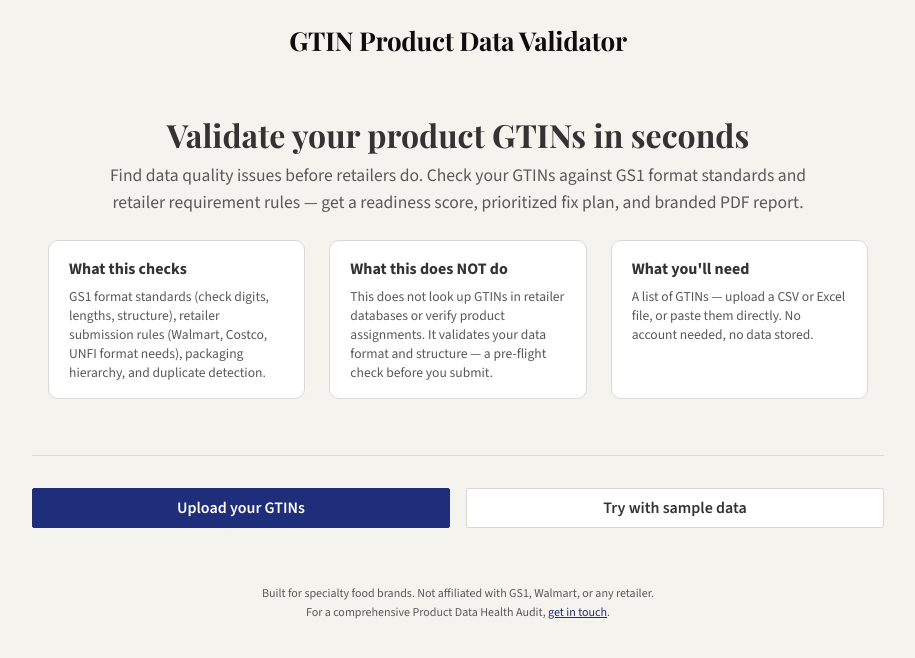
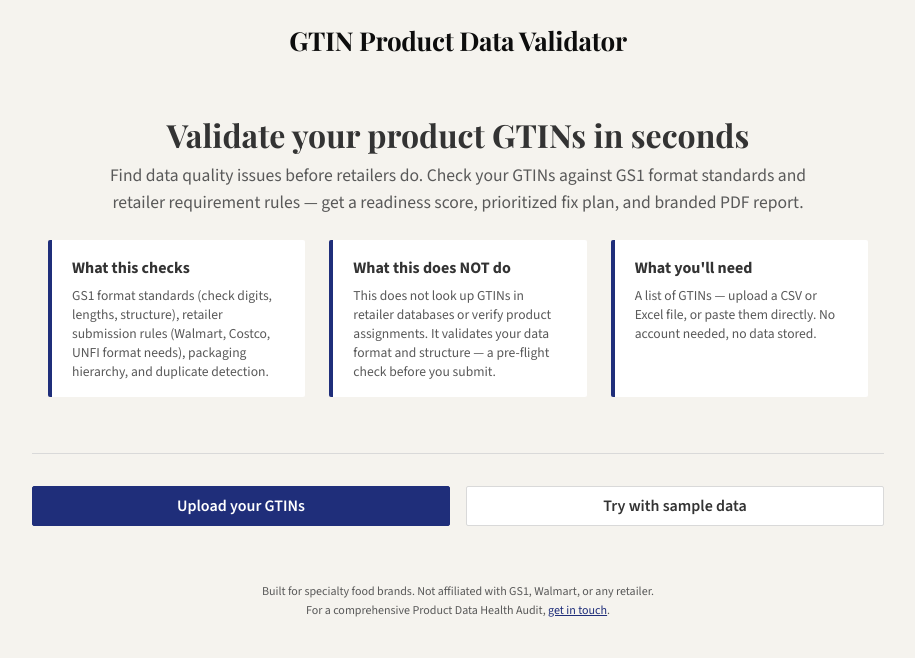
Before and after one commit to MsShawnP/gtin-validator, a React (Vite) app in the folder frontend/: page / in a window 1280 px wide. Shown: the top 658 px of the page, without its empty margins (182-1097 px from the left). Built offline with nearby package versions, Linux system fonts and the light colour scheme; no server answers.

Commit message:
Standardize hero cards to canonical pattern (white bg, 4px left border)
Co-Authored-By: Claude Opus 4.6 <noreply@anthropic.com>

```diff
--- a/frontend/src/components/HeroSection.module.css
+++ b/frontend/src/components/HeroSection.module.css
@@ -29,8 +29,9 @@
 
 .card {
   background: var(--color-card-bg);
-  border: 1px solid var(--color-card-border);
-  border-radius: 10px;
+  border: none;
+  border-left: 4px solid var(--color-primary);
+  border-radius: 2px;
   padding: var(--space-md) 1.25rem;
   flex: 1;
   min-width: 200px;
--- a/frontend/src/components/SummaryStats.module.css
+++ b/frontend/src/components/SummaryStats.module.css
@@ -7,28 +7,34 @@
 
 .card {
   background: var(--color-card-bg);
-  border-radius: var(--radius-lg);
+  border-radius: var(--radius-sm);
   padding: 1.25rem;
   flex: 1;
   min-width: 140px;
-  text-align: center;
-  border: 1px solid var(--color-card-border);
+  text-align: left;
+  border: none;
+  border-left: 4px solid var(--color-primary);
 }
 
 .number {
+  font-family: var(--font-serif);
   font-size: var(--font-size-stat);
   font-weight: 700;
-  color: var(--color-text);
+  color: var(--color-primary);
 }
 
 .label {
+  font-family: var(--font-family);
   font-size: var(--font-size-sm);
   color: var(--color-text-muted);
   margin-top: var(--space-xs);
 }
 
+.critical { border-left-color: var(--color-error); }
 .critical .number { color: var(--color-error); }
+.warning { border-left-color: var(--color-warning); }
 .warning .number { color: var(--color-warning); }
+.clean { border-left-color: var(--color-success); }
 .clean .number { color: var(--color-success); }
 
 @media (max-width: 768px) {
```
